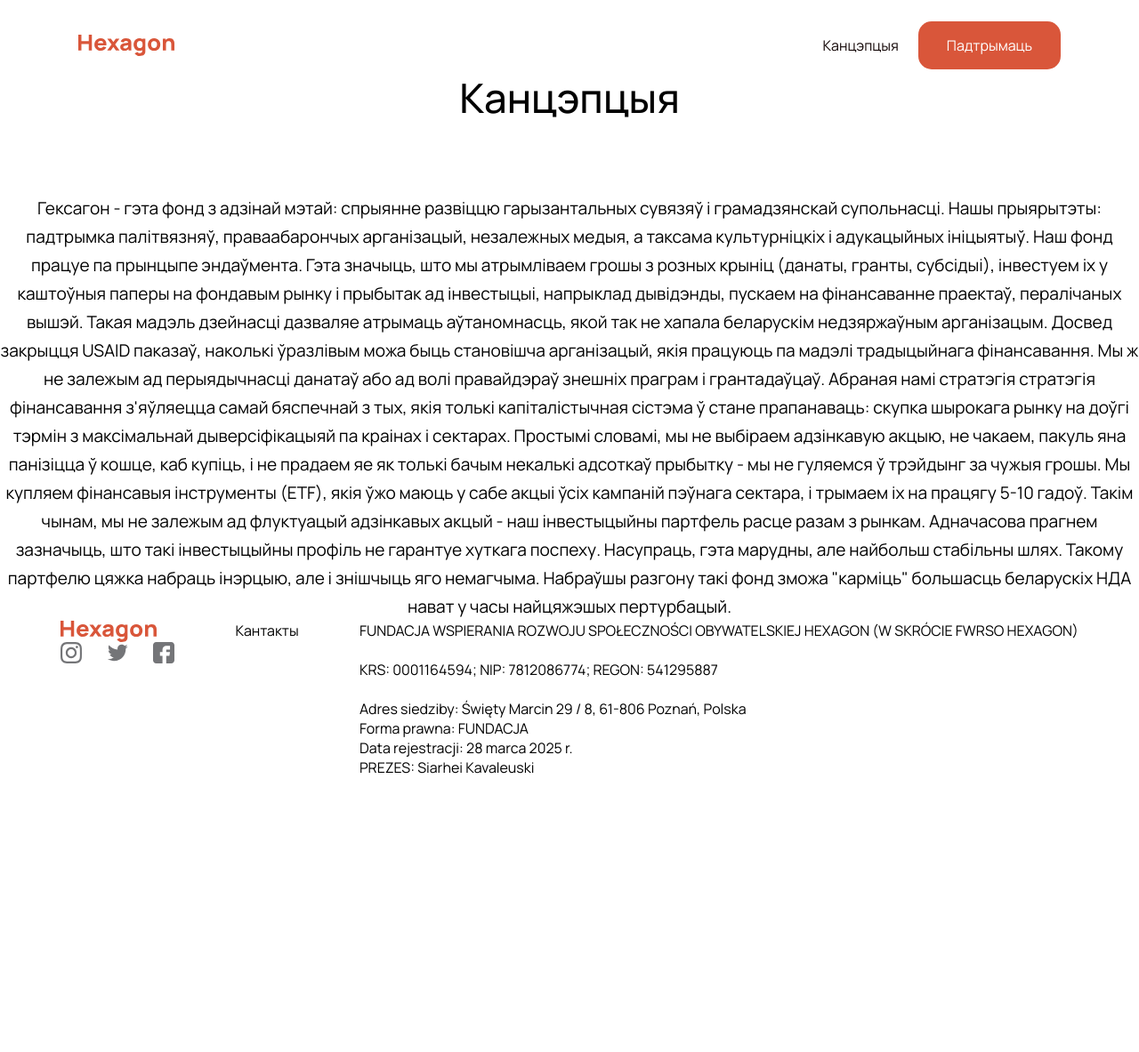
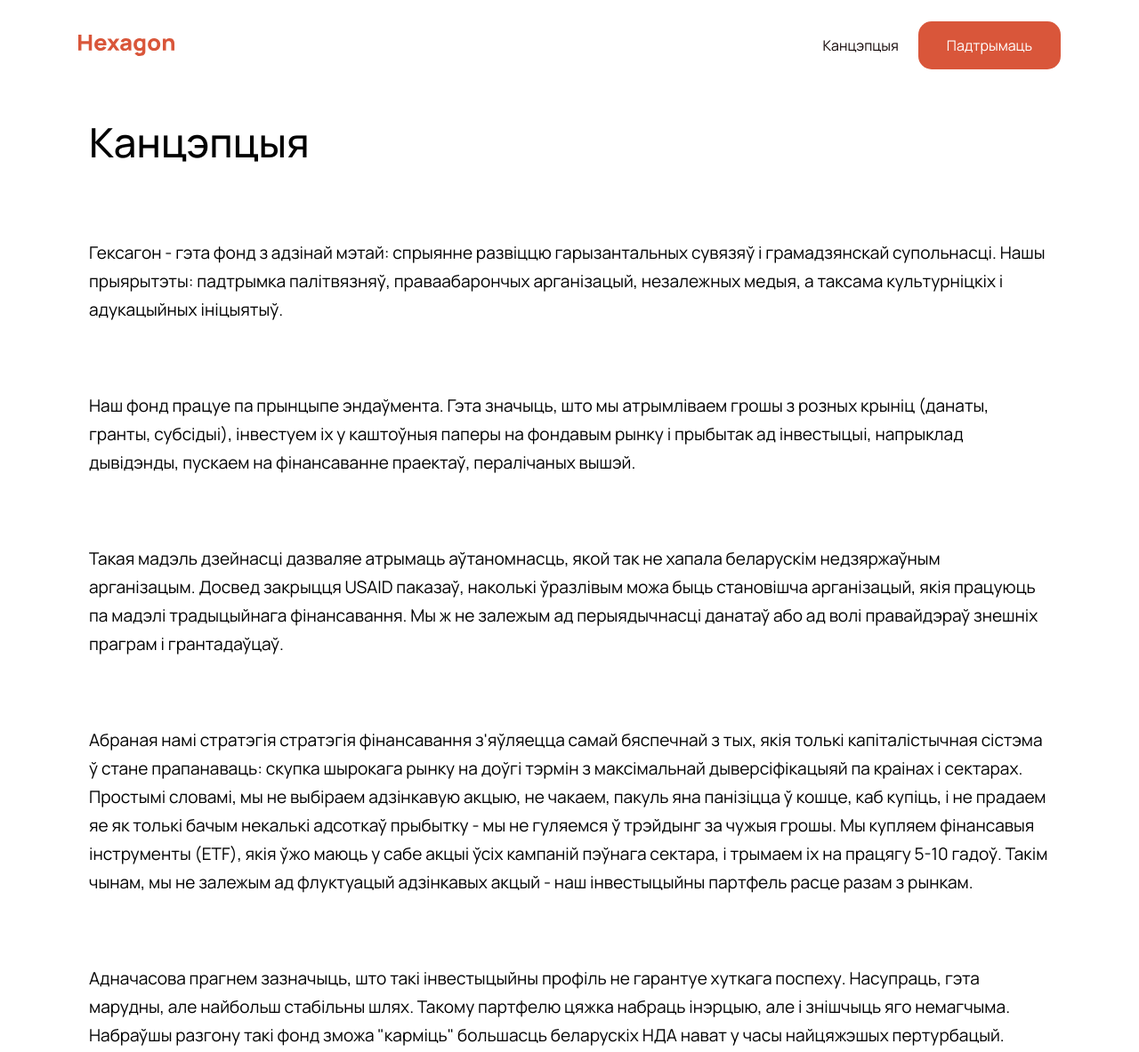
Before and after one commit to arnosha/hexagon, a plain HTML site: page concept.html in a window 1280 px wide. Shown: the top 1183 px of the page at 89% size. Before the commit the page ends 898 px from the top, so only its background shows below. Drawn offline with Linux system fonts and the light colour scheme.

Commit message:
concept page styling

```diff
--- a/concept.html
+++ b/concept.html
@@ -28,32 +28,43 @@
       </nav>
     </header>
     <main>
-      <section class="hero">
+      <section class="concept">
         <p class="about-text-header">Канцэпцыя</p>
         <p class="about-text-text">
           Гексагон - гэта фонд з адзінай мэтай: спрыянне развіццю гарызантальных
           сувязяў і грамадзянскай супольнасці. Нашы прыярытэты: падтрымка
           палітвязняў, праваабарончых арганізацый, незалежных медыя, а таксама
-          культурніцкіх і адукацыйных ініцыятыў. Наш фонд працуе па прынцыпе
-          эндаўмента. Гэта значыць, што мы атрымліваем грошы з розных крыніц
-          (данаты, гранты, субсідыі), інвестуем іх у каштоўныя паперы на
-          фондавым рынку і прыбытак ад інвестыцыі, напрыклад дывідэнды, пускаем
-          на фінансаванне праектаў, пералічаных вышэй. Такая мадэль дзейнасці
-          дазваляе атрымаць аўтаномнасць, якой так не хапала беларускім
-          недзяржаўным арганізацым. Досвед закрыцця USAID паказаў, наколькі
-          ўразлівым можа быць становішча арганізацый, якія працуюць па мадэлі
-          традыцыйнага фінансавання. Мы ж не залежым ад перыядычнасці данатаў
-          або ад волі правайдэраў знешніх праграм і грантадаўцаў. Абраная намі
-          стратэгія стратэгія фінансавання з'яўляецца самай бяспечнай з тых,
-          якія толькі капіталістычная сістэма ў стане прапанаваць: скупка
-          шырокага рынку на доўгі тэрмін з максімальнай дыверсіфікацыяй па
-          краінах і сектарах. Простымі словамі, мы не выбіраем адзінкавую акцыю,
-          не чакаем, пакуль яна панізіцца ў кошце, каб купіць, і не прадаем яе
-          як толькі бачым некалькі адсоткаў прыбытку - мы не гуляемся ў трэйдынг
-          за чужыя грошы. Мы купляем фінансавыя інструменты (ETF), якія ўжо
-          маюць у сабе акцыі ўсіх кампаній пэўнага сектара, і трымаем іх на
-          працягу 5-10 гадоў. Такім чынам, мы не залежым ад флуктуацый
-          адзінкавых акцый - наш інвестыцыйны партфель расце разам з рынкам.
+          культурніцкіх і адукацыйных ініцыятыў.
+        </p>
+        <p class="about-text-text">
+          Наш фонд працуе па прынцыпе эндаўмента. Гэта значыць, што мы
+          атрымліваем грошы з розных крыніц (данаты, гранты, субсідыі),
+          інвестуем іх у каштоўныя паперы на фондавым рынку і прыбытак ад
+          інвестыцыі, напрыклад дывідэнды, пускаем на фінансаванне праектаў,
+          пералічаных вышэй.
+        </p>
+        <p class="about-text-text">
+          Такая мадэль дзейнасці дазваляе атрымаць аўтаномнасць, якой так не
+          хапала беларускім недзяржаўным арганізацым. Досвед закрыцця USAID
+          паказаў, наколькі ўразлівым можа быць становішча арганізацый, якія
+          працуюць па мадэлі традыцыйнага фінансавання. Мы ж не залежым ад
+          перыядычнасці данатаў або ад волі правайдэраў знешніх праграм і
+          грантадаўцаў.
+        </p>
+        <p class="about-text-text">
+          Абраная намі стратэгія стратэгія фінансавання з'яўляецца самай
+          бяспечнай з тых, якія толькі капіталістычная сістэма ў стане
+          прапанаваць: скупка шырокага рынку на доўгі тэрмін з максімальнай
+          дыверсіфікацыяй па краінах і сектарах. Простымі словамі, мы не
+          выбіраем адзінкавую акцыю, не чакаем, пакуль яна панізіцца ў кошце,
+          каб купіць, і не прадаем яе як толькі бачым некалькі адсоткаў прыбытку
+          - мы не гуляемся ў трэйдынг за чужыя грошы. Мы купляем фінансавыя
+          інструменты (ETF), якія ўжо маюць у сабе акцыі ўсіх кампаній пэўнага
+          сектара, і трымаем іх на працягу 5-10 гадоў. Такім чынам, мы не
+          залежым ад флуктуацый адзінкавых акцый - наш інвестыцыйны партфель
+          расце разам з рынкам.
+        </p>
+        <p class="about-text-text">
           Адначасова прагнем зазначыць, што такі інвестыцыйны профіль не
           гарантуе хуткага поспеху. Насупраць, гэта марудны, але найбольш
           стабільны шлях. Такому партфелю цяжка набраць інэрцыю, але і знішчыць
--- a/style.css
+++ b/style.css
@@ -535,3 +535,7 @@ nav a:hover {
     display: block;
   }
 }
+
+.concept {
+  padding: 50px 100px;
+}
```
